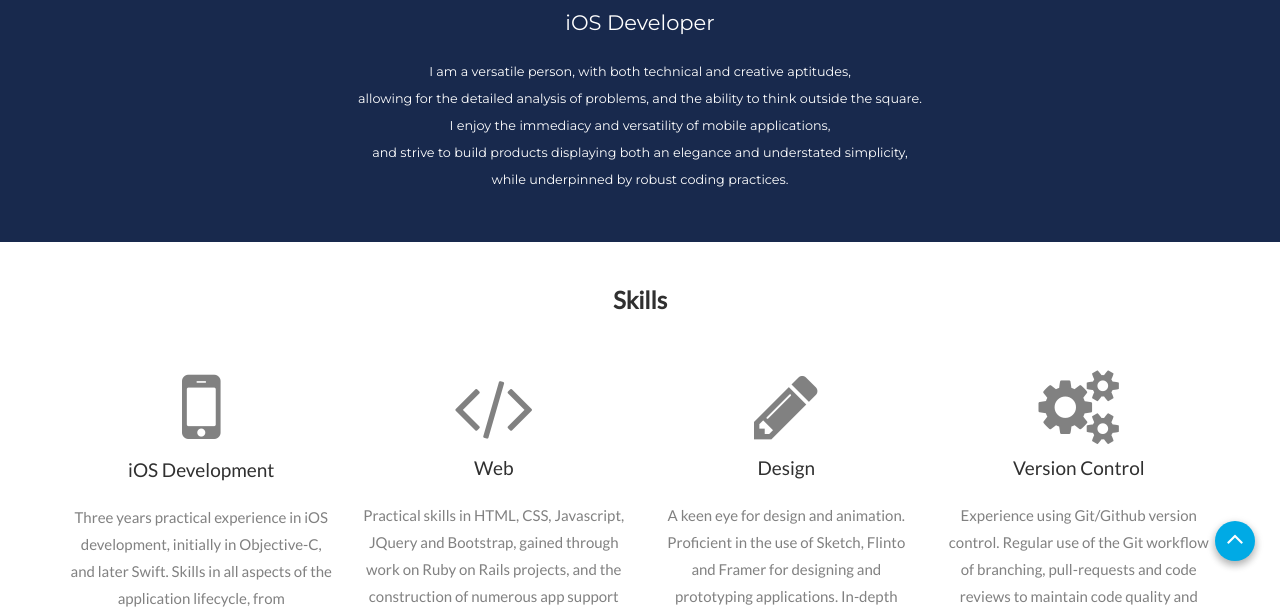
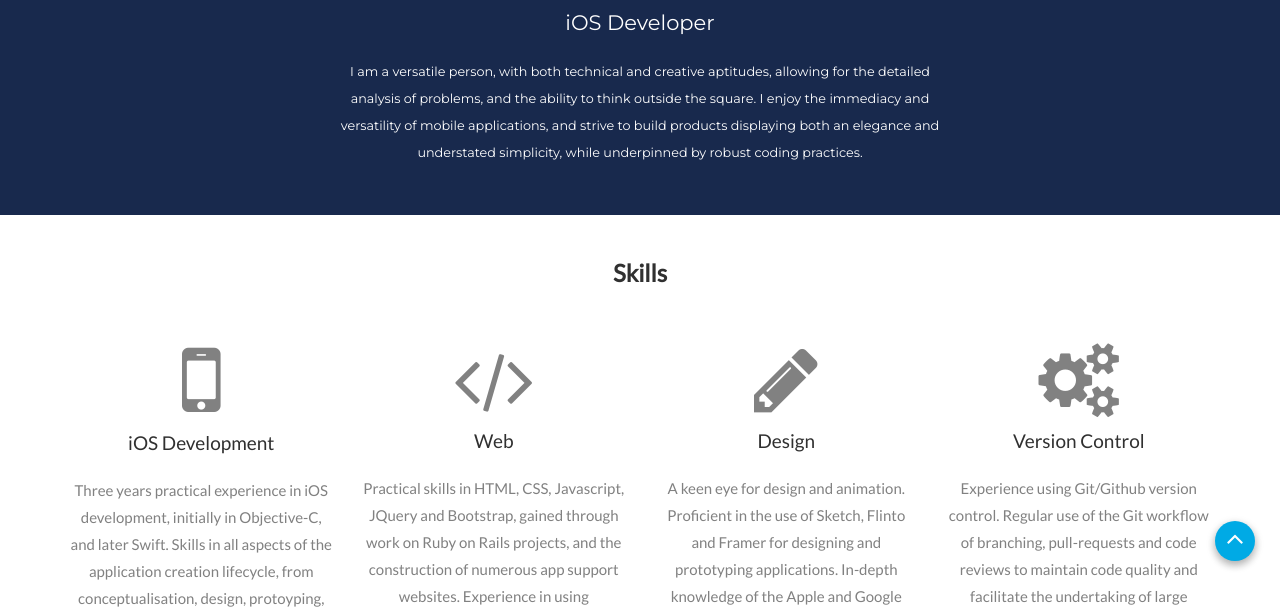
Before and after one commit to bakeddean/bakeddean.github.io, a plain HTML site: page index.html in a window 1280 px wide. Shown: the part 339-952 px from the top of the page. Drawn offline with nearby package versions, Linux system fonts and the light colour scheme.

Commit message:
Intro text in row instead of using </br>.

```diff
--- a/index.html
+++ b/index.html
@@ -57,9 +57,11 @@
   <img src="images/DeanW.jpg" alt="Dean Woodward" class="img-circle grayscale-filter">
   <h1>Dean Woodward</h1>
   <p>iOS Developer</p>
-  <small>I am a versatile person, with both technical and creative aptitudes,</br>
-   allowing for the detailed analysis of problems, and the ability to think outside the square.<br/>
-  I enjoy the immediacy and versatility of mobile applications,</br> and strive to build products displaying both an elegance and understated simplicity,</br> while underpinned by robust coding practices.</small>
+  <div class="row">
+    <div class="col-sm-6 col-sm-offset-3">
+      <small>I am a versatile person, with both technical and creative aptitudes, allowing for the detailed analysis of problems, and the ability to think outside the square. I enjoy the immediacy and versatility of mobile applications, and strive to build products displaying both an elegance and understated simplicity, while underpinned by robust coding practices.</small>
+    </div>
+  </div>
 </div>
 
 <!-- Skillls -->
@@ -70,7 +72,7 @@
     <div class="col-sm-3">
       <i class="fa fa-mobile fa-6x icon" aria-hidden="true"></i>
       <h4>iOS Development</h4>
-      <p>Three years practical experience in iOS development, initially in Objective-C, and later Swift. Skills in all aspects of the application lifecycle, from conceptualisation, design, protoyping, coding and testing, through to final deployment.
+      <p>Three years practical experience in iOS development, initially in Objective-C, and later Swift. Skills in all aspects of the application creation lifecycle, from conceptualisation, design, protoyping, coding and testing, through to final deployment.
       </p>
     </div>
     <div class="col-sm-3">
```
